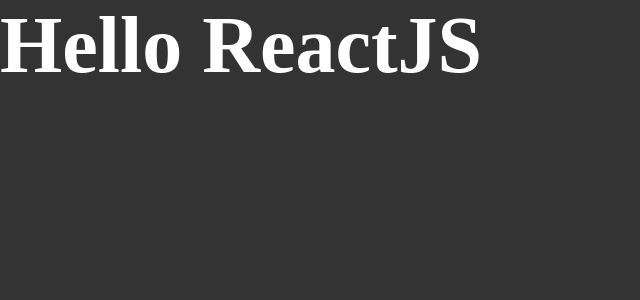
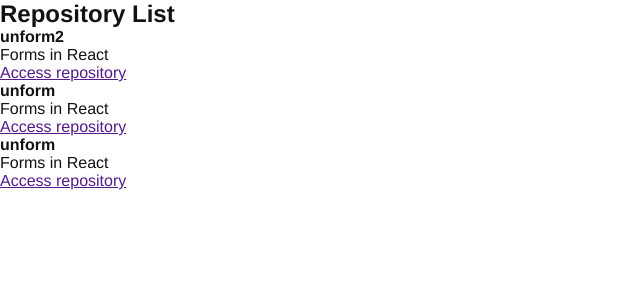
Before and after one commit to MayconPires-exe/Ignite_react, a React app in the folder 01-github-explorer/: page / in a window 1280 px wide. Shown: the top 300 px of the page, without its empty margins (0-640 px from the left). Built offline with nearby package versions, Linux system fonts and the light colour scheme.

Commit message:
Creating a new component

```diff
--- a/01-github-explorer/src/App.jsx
+++ b/01-github-explorer/src/App.jsx
@@ -1,5 +1,7 @@
+import { RepositoryList } from './components/RepositoryList';
+
 import './styles/global.scss';
 
 export function App() {
-  return <h1>Hello ReactJS</h1>
+  return <RepositoryList />
 }
--- /dev/null
+++ b/01-github-explorer/src/components/RepositoryList.jsx
@@ -0,0 +1,39 @@
+const repositoryName = 'unform2'
+
+// create a new component
+export function RepositoryList() {
+  return (
+    <section>
+      <h1>Repository List</h1>
+
+      <ul>
+        <li>
+          <strong>{repositoryName}</strong>
+          <p>Forms in React</p>
+
+          <a href="">
+            Access repository
+          </a>
+        </li>
+
+        <li>
+          <strong>unform</strong>
+          <p>Forms in React</p>
+
+          <a href="">
+            Access repository
+          </a>
+        </li>
+
+        <li>
+          <strong>unform</strong>
+          <p>Forms in React</p>
+
+          <a href="">
+            Access repository
+          </a>
+        </li>
+      </ul>
+    </section>
+  );
+}
--- a/01-github-explorer/src/styles/global.scss
+++ b/01-github-explorer/src/styles/global.scss
@@ -5,11 +5,6 @@
 }
 
 body {
-  font: Arial, Helvetica, sans-serif;
-  background: #333;
-  color: white;
-
-  h1 {
-    font-size: 80px;
-  }
+  font: 16px "Helvetica Neue", Arial, sans-serif;
+  color: #121214;
 }
```
